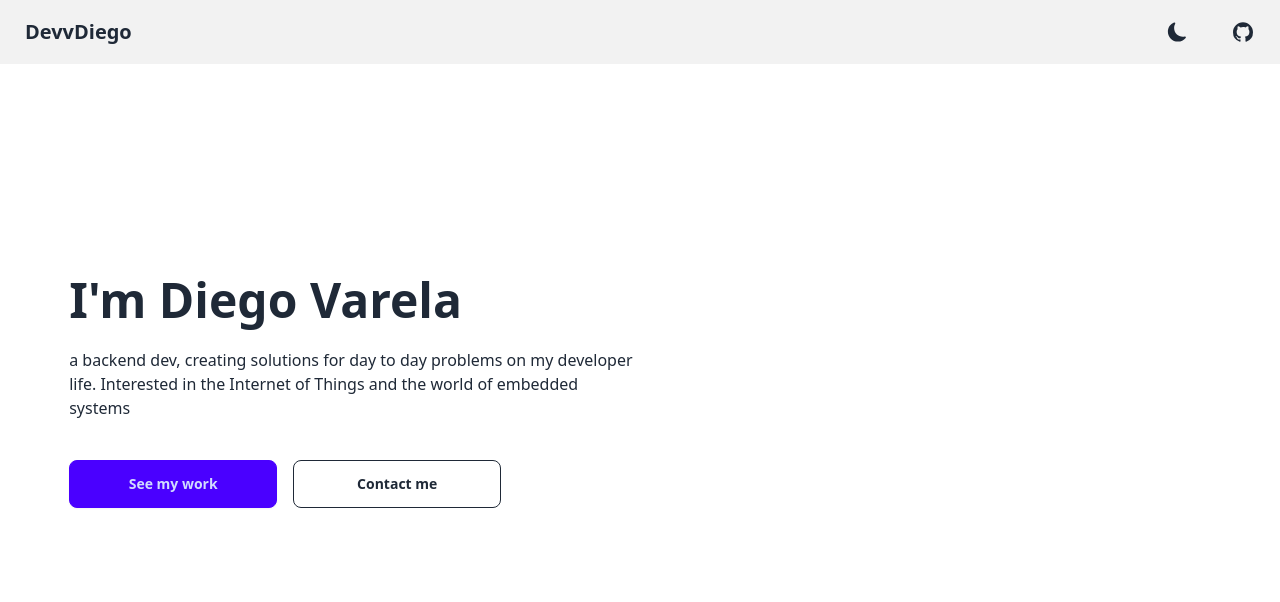
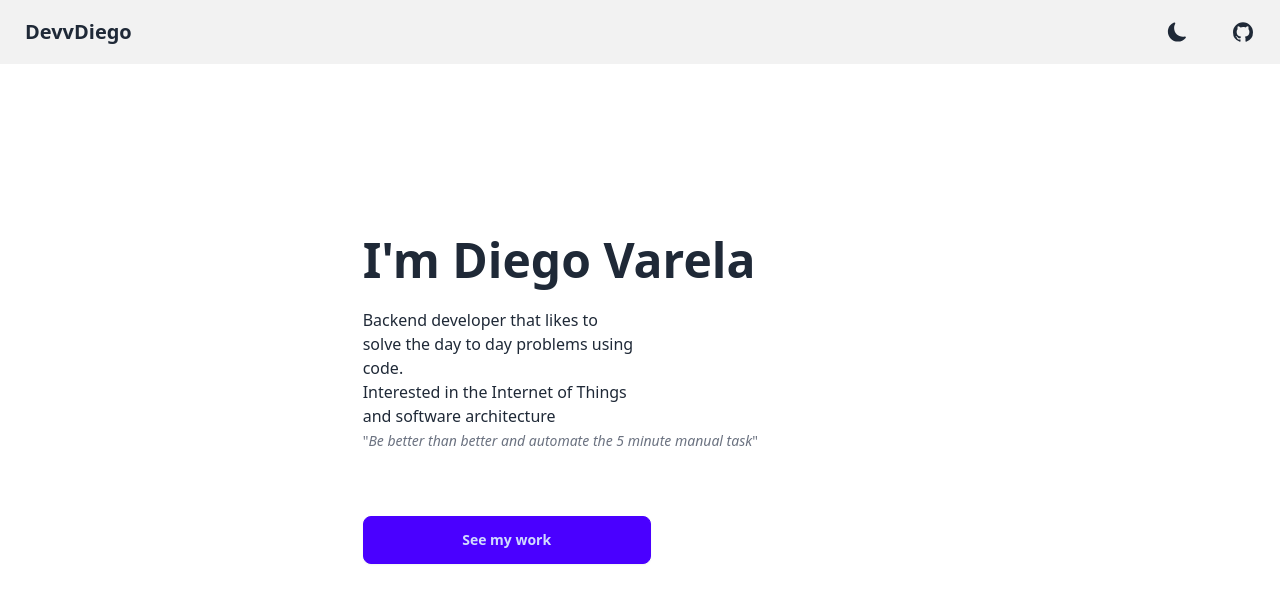
Before and after one commit to DevvDiego/DevvDiego.github.io, a SvelteKit app: page / in a window 1280 px wide. Shown: the top 602 px of the page. Built offline with nearby package versions, Linux system fonts and the light colour scheme.

Commit message:
update the hero section

```diff
--- a/src/routes/+page.svelte
+++ b/src/routes/+page.svelte
@@ -11,15 +11,24 @@
                 <!--? maybe add image here -->
 
                 <h1 class="text-5xl font-bold">I'm Diego Varela</h1>
-                <p class="py-6 sm:w-6/12 ">
-                    a backend dev, creating solutions for day to day problems on my developer life.
-                    Interested in the Internet of Things and the world of embedded systems
+
+                <p class="pt-6 sm:w-6/12 ">
+
+                    Backend developer that likes to solve the day to day problems using code.
+                    <br>
+                    Interested in the Internet of Things and software architecture
+
+                    <!-- creating solutions for day to day problems on my developer life.
+                    Interested in the Internet of Things and the world of embedded systems -->
                 </p>
 
-                <div class="sm:my-4 flex flex-wrap flex-col sm:flex-row gap-4">
-                    <button class="w-5/12 sm:w-52 btn btn-primary">See my work</button>
+                <span class="text-xs sm:text-sm text-gray-500">
+                    "<i>Be better than better and automate the 5 minute manual task</i>"
+                </span>
 
-                    <button class="w-5/12 sm:w-52 btn btn-ghost btn-outline">Contact me</button>
+                <div class="mt-16 flex items-center flex-wrap flex-col sm:flex-row gap-4">
+                    <button class="w-9/12 sm:w-72 btn btn-md btn-primary">See my work</button>
+                    <!-- <button class="w-9/12  sm:w-72 btn btn-md btn-ghost btn-outline">Contact me</button> -->
                 </div>
 
 
```
